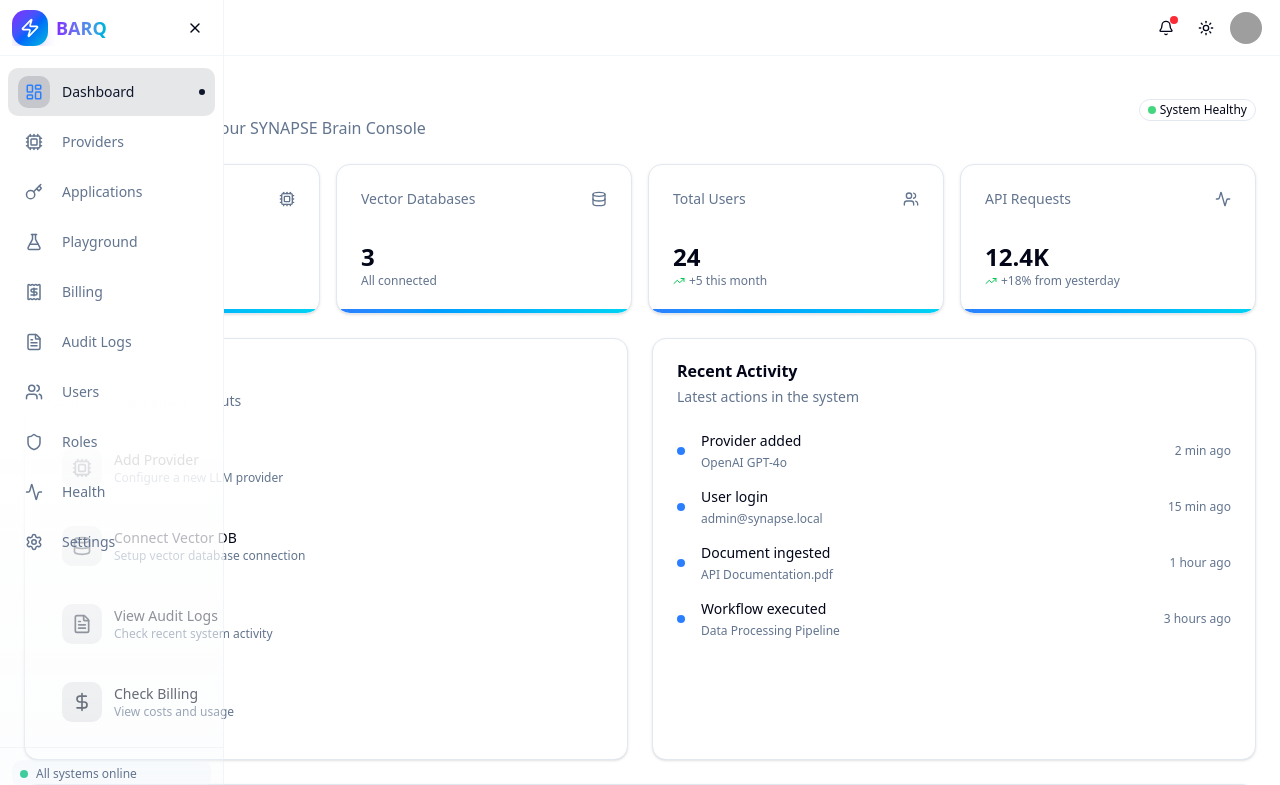
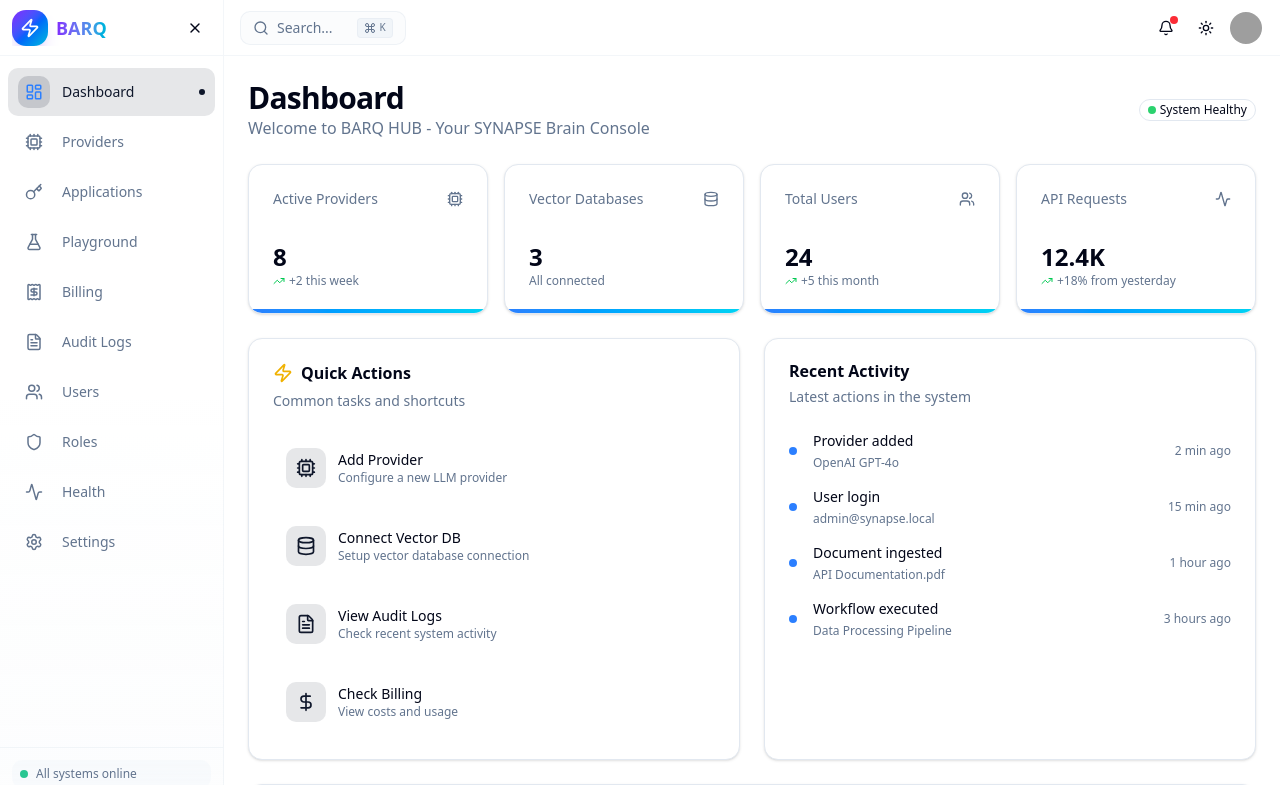
Before and after one commit to YASSERRMD/barq-hub, a Next.js app in the folder frontend/: page / in a window 1280 px wide. Shown: the top 785 px of the page. Built offline with nearby package versions, Linux system fonts and the light colour scheme; grey boxes are pictures that could not be loaded.

Commit message:
feat: Update dashboard layout for fixed sidebar positioning

```diff
--- a/frontend/app/(dashboard)/layout.tsx
+++ b/frontend/app/(dashboard)/layout.tsx
@@ -9,11 +9,11 @@ export default function DashboardLayout({
     children: React.ReactNode;
 }) {
     return (
-        <div className="flex h-screen overflow-hidden bg-background">
+        <div className="min-h-screen bg-background">
             <Sidebar />
-            <div className="flex flex-1 flex-col overflow-hidden">
+            <div className="pl-56 transition-all duration-300">
                 <Header />
-                <main className="flex-1 overflow-y-auto p-6">
+                <main className="p-6">
                     {children}
                 </main>
             </div>
```
